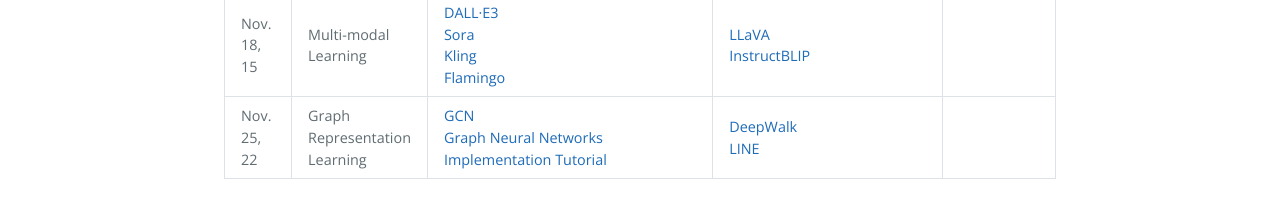
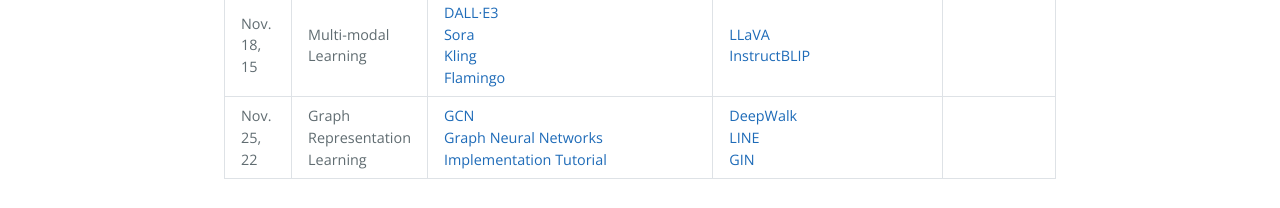
Before and after one commit to DeepGraphLearning/MATH60630A_2024A, a Jekyll site: the page built from schedule.md, in a window 1280 px wide. Shown: the part 1838-2046 px from the top of the page. Built offline with Jekyll 4.4.1, drawn with Linux system fonts in a browser that asks for light colours.

Commit message:
[v2 Week2, References] Updated

```diff
--- a/schedule.md
+++ b/schedule.md
@@ -251,6 +251,8 @@ schedule:
         url: https://arxiv.org/pdf/1403.6652
       - name: LINE
         url: https://arxiv.org/pdf/1503.03578
+      - name: GIN
+        url: https://arxiv.org/abs/1810.00826
 #      - name: Bayesian Personalized Ranking
 #        url: https://arxiv.org/abs/1205.2618
 #      - name: Factorization Machines
```
